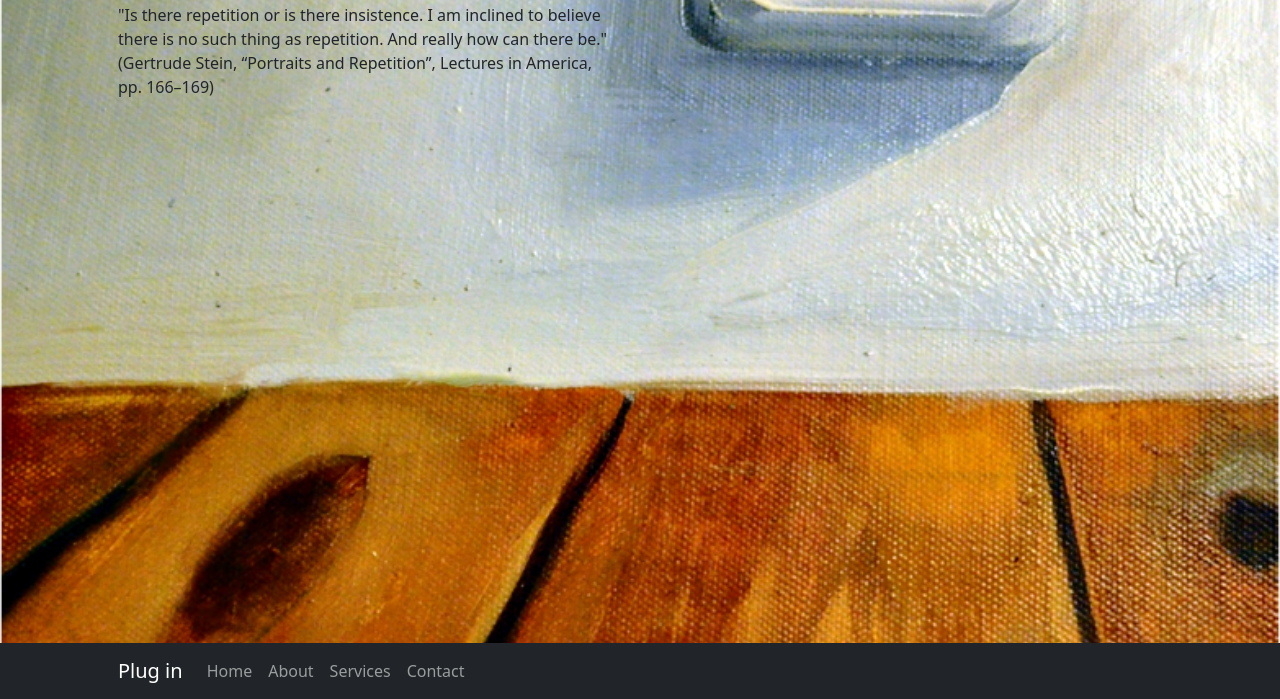
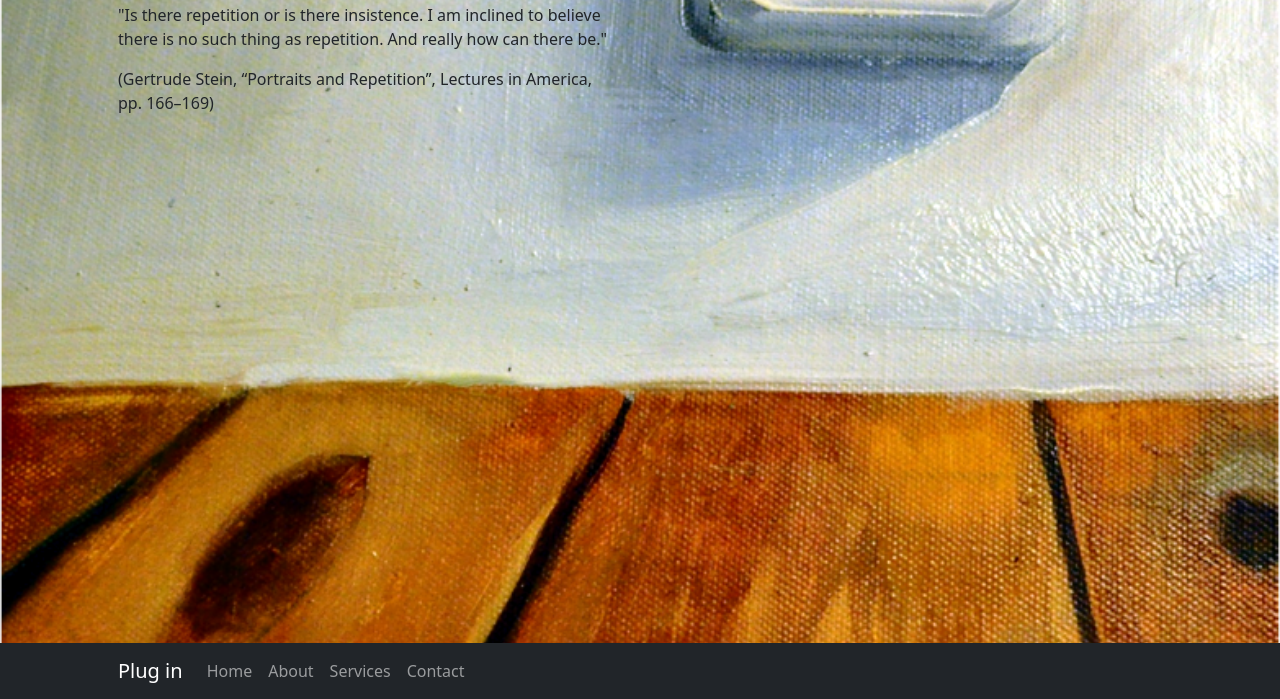
Before and after one commit to bankitomi26/creativity, a plain HTML site: page index.html in a window 1280 px wide. Shown: the part 101-800 px from the top of the page. Drawn offline with nearby package versions, Linux system fonts and the light colour scheme.

Commit message:
Update index.html

```diff
--- a/index.html
+++ b/index.html
@@ -35,7 +35,7 @@
                         <h1 class="mt-5">The parallel place</h1>
                         <p>"Is there repetition or is there insistence.
 I am inclined to believe there is no such thing as repetition.
-And really how can there be." (Gertrude Stein, “Portraits and Repetition”, Lectures in America, pp. 166–169)
+And really how can there be."</p> <p>(Gertrude Stein, “Portraits and Repetition”, Lectures in America, pp. 166–169)
 </p>
                     </div>
                 </div>
```
